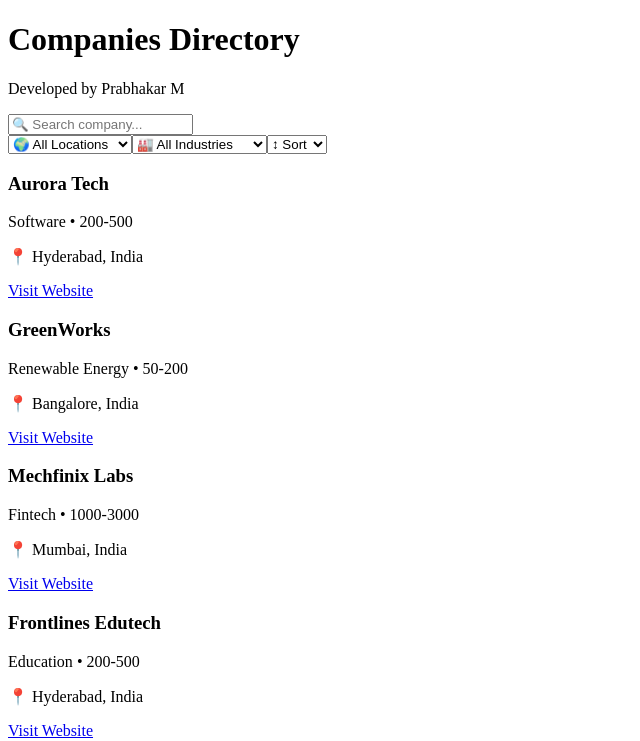
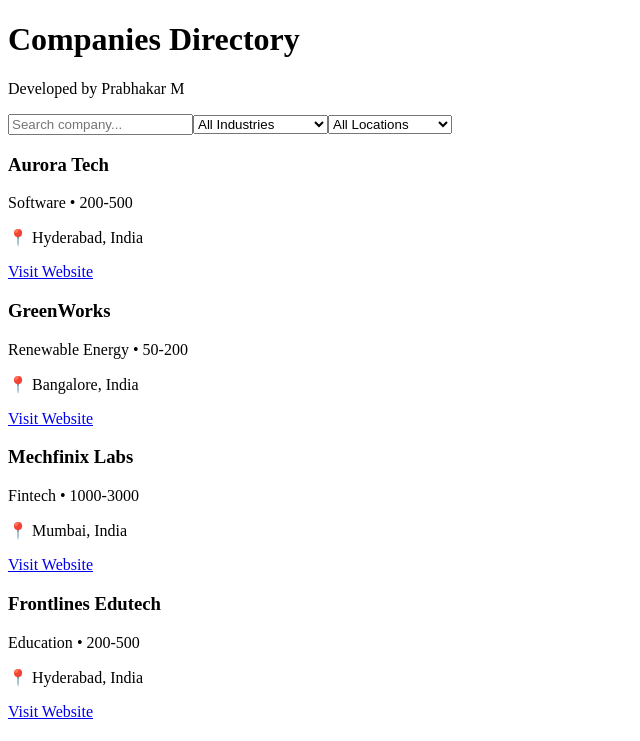
Before and after one commit to prabhameesala3/companies-directory, a React (Create React App) app: page / in a window 1280 px wide. Shown: the top 741 px of the page, without its empty margins (0-640 px from the left). Built offline with nearby package versions, Linux system fonts and the light colour scheme.

Commit message:
Fixed App.js and Filters.js to match props

```diff
--- a/src/App.js
+++ b/src/App.js
@@ -115,7 +115,6 @@
 
 // export default App;
 
-
 import React, { useEffect, useState, useMemo } from "react";
 import { fetchCompanies } from "./api";
 import Filters from "./components/Filters";
@@ -127,12 +126,9 @@ function App() {
   const [loading, setLoading] = useState(true);
   const [error, setError] = useState("");
 
-  const [filters, setFilters] = useState({
-    search: "",
-    location: "",
-    industry: "",
-    sort: "",
-  });
+  const [search, setSearch] = useState("");
+  const [industry, setIndustry] = useState("");
+  const [location, setLocation] = useState("");
 
   const [page, setPage] = useState(1);
   const perPage = 6;
@@ -149,40 +145,34 @@ function App() {
       });
   }, []);
 
-  const uniqueLocations = useMemo(
-    () => [...new Set(companies.map((c) => c.location))].filter(Boolean),
+  const industries = useMemo(
+    () => [...new Set(companies.map((c) => c.industry))],
     [companies]
   );
 
-  const uniqueIndustries = useMemo(
-    () => [...new Set(companies.map((c) => c.industry))].filter(Boolean),
+  const locations = useMemo(
+    () => [...new Set(companies.map((c) => c.location))],
     [companies]
   );
 
   const filtered = useMemo(() => {
     let result = [...companies];
 
-    if (filters.search) {
-      const s = filters.search.toLowerCase();
+    if (search) {
+      const s = search.toLowerCase();
       result = result.filter((c) => c.name.toLowerCase().includes(s));
     }
 
-    if (filters.location) {
-      result = result.filter((c) => c.location === filters.location);
+    if (location) {
+      result = result.filter((c) => c.location === location);
     }
 
-    if (filters.industry) {
-      result = result.filter((c) => c.industry === filters.industry);
+    if (industry) {
+      result = result.filter((c) => c.industry === industry);
     }
 
-    if (filters.sort === "name_asc")
-      result.sort((a, b) => a.name.localeCompare(b.name));
-
-    if (filters.sort === "name_desc")
-      result.sort((a, b) => b.name.localeCompare(a.name));
-
     return result;
-  }, [companies, filters]);
+  }, [companies, search, industry, location]);
 
   const totalPages = Math.ceil(filtered.length / perPage);
 
@@ -193,7 +183,6 @@ function App() {
 
   return (
     <div className="container mx-auto p-4">
-
       <div className="bg-gradient-to-r from-blue-600 to-indigo-600 text-white p-6 rounded-xl shadow-lg mb-8">
         <h1 className="text-3xl font-bold">Companies Directory</h1>
         <p className="text-sm opacity-90 mt-1">
@@ -202,14 +191,20 @@ function App() {
       </div>
 
       <Filters
-        filters={filters}
-        setFilters={setFilters}
-        uniqueLocations={uniqueLocations}
-        uniqueIndustries={uniqueIndustries}
+        search={search}
+        setSearch={setSearch}
+        industry={industry}
+        setIndustry={setIndustry}
+        location={location}
+        setLocation={setLocation}
+        industries={industries}
+        locations={locations}
       />
 
       {loading && <p className="text-center">Loading...</p>}
+
       {error && <p className="text-center text-red-600">{error}</p>}
+
       {!loading && !error && filtered.length === 0 && (
         <p className="text-center">No companies found.</p>
       )}
--- a/src/components/Filters.js
+++ b/src/components/Filters.js
@@ -53,60 +53,51 @@
 
 import React from "react";
 
-export default function Filters({ filters, setFilters, uniqueLocations, uniqueIndustries }) {
+export default function Filters({
+  search,
+  setSearch,
+  industry,
+  setIndustry,
+  location,
+  setLocation,
+  industries,
+  locations
+}) {
   return (
-    <div className="bg-white p-4 rounded-xl shadow-md flex flex-col md:flex-row items-center justify-between gap-4 mb-8">
-
+    <div className="bg-white p-4 rounded-xl shadow mb-6 grid grid-cols-1 sm:grid-cols-3 gap-4">
       <input
         type="text"
-        value={filters.search}
-        placeholder="🔍 Search company..."
-        onChange={(e) =>
-          setFilters((prev) => ({ ...prev, search: e.target.value }))
-        }
-        className="border p-2 rounded-lg w-full md:w-1/3 shadow-sm"
+        placeholder="Search company..."
+        value={search}
+        onChange={(e) => setSearch(e.target.value)}
+        className="border p-2 rounded-lg"
       />
 
-      <div className="flex gap-3 w-full md:w-auto">
-
       <select
-          value={filters.location}
-          onChange={(e) =>
-            setFilters((prev) => ({ ...prev, location: e.target.value }))
-          }
-          className="border p-2 rounded-lg shadow-sm"
+        value={industry}
+        onChange={(e) => setIndustry(e.target.value)}
+        className="border p-2 rounded-lg"
       >
-          <option value="">🌍 All Locations</option>
-          {uniqueLocations.map((loc) => (
-            <option key={loc} value={loc}>{loc}</option>
+        <option value="">All Industries</option>
+        {industries.map((ind) => (
+          <option key={ind} value={ind}>
+            {ind}
+          </option>
         ))}
       </select>
 
       <select
-          value={filters.industry}
-          onChange={(e) =>
-            setFilters((prev) => ({ ...prev, industry: e.target.value }))
-          }
-          className="border p-2 rounded-lg shadow-sm"
+        value={location}
+        onChange={(e) => setLocation(e.target.value)}
+        className="border p-2 rounded-lg"
       >
-          <option value="">🏭 All Industries</option>
-          {uniqueIndustries.map((ind) => (
-            <option key={ind} value={ind}>{ind}</option>
+        <option value="">All Locations</option>
+        {locations.map((loc) => (
+          <option key={loc} value={loc}>
+            {loc}
+          </option>
         ))}
       </select>
-
-        <select
-          value={filters.sort}
-          onChange={(e) =>
-            setFilters((prev) => ({ ...prev, sort: e.target.value }))
-          }
-          className="border p-2 rounded-lg shadow-sm"
-        >
-          <option value="">↕ Sort</option>
-          <option value="name_asc">A → Z</option>
-          <option value="name_desc">Z → A</option>
-        </select>
-      </div>
     </div>
   );
 }
```
Lines whose indentation alone changed are shown as unchanged.
